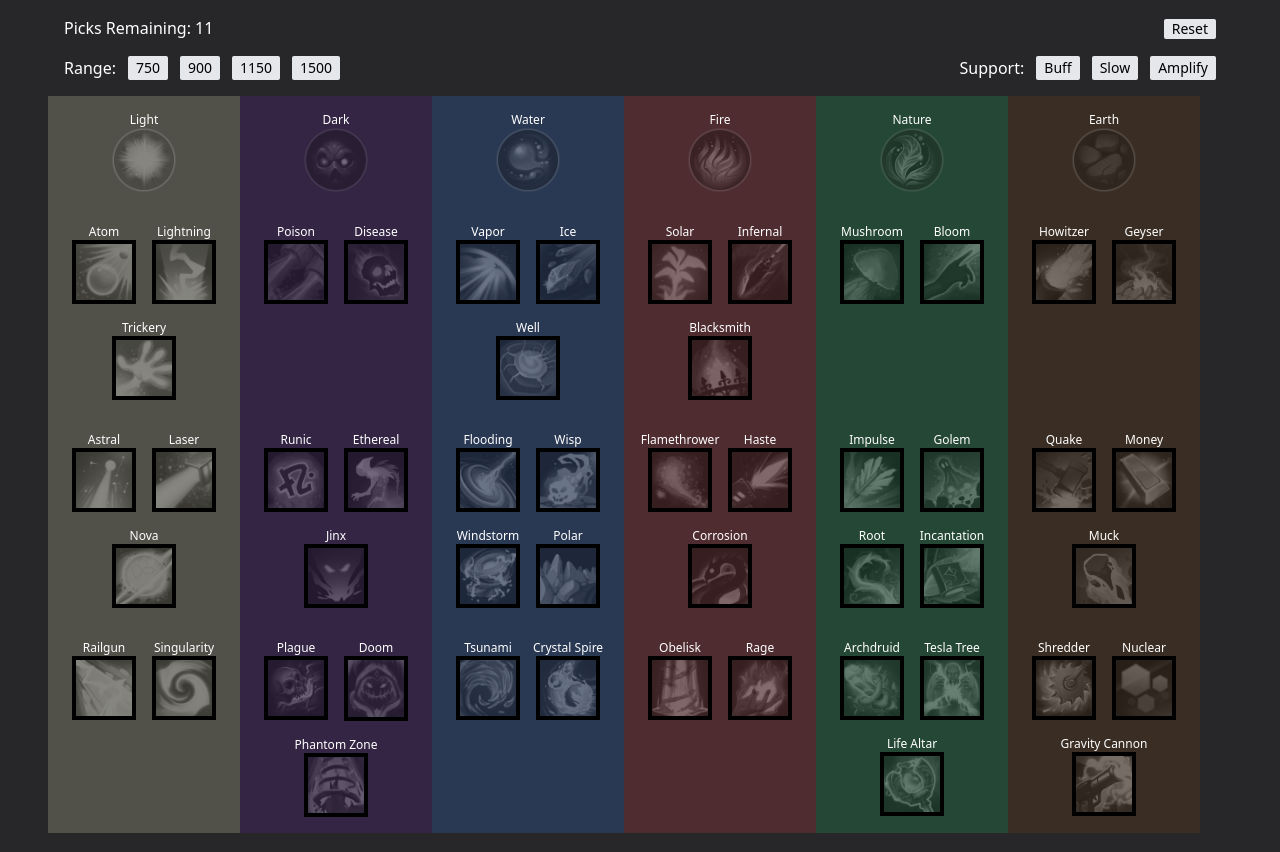
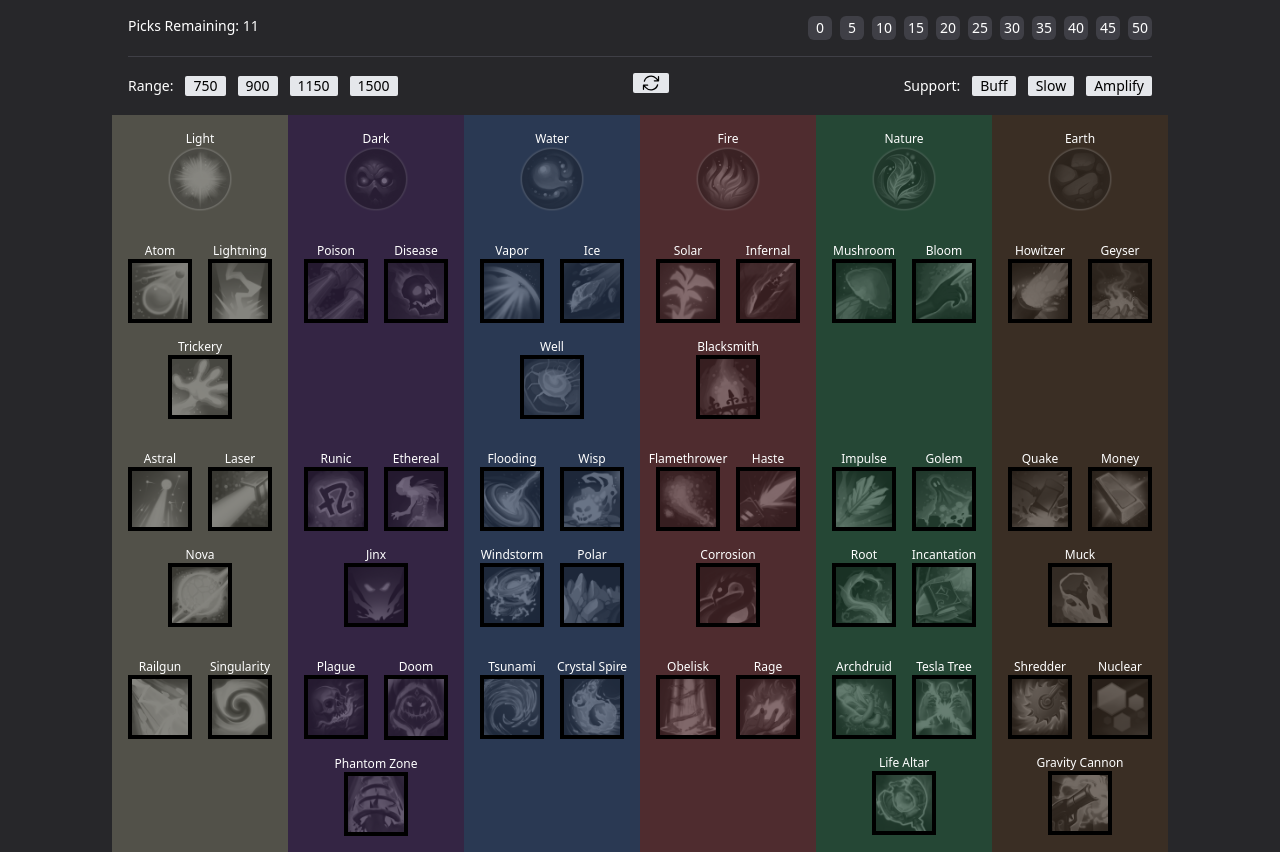
Before and after one commit to nicksheffield/elementtd2-towertable, a React (Vite) app: page / in a window 1280 px wide. Built offline with nearby package versions, Linux system fonts and the light colour scheme.

Commit message:
improve ui

```diff
--- a/src/App.tsx
+++ b/src/App.tsx
@@ -53,24 +53,30 @@ function App() {
 		<Context.Provider value={{ elements, setElements, hovered, setHovered, range, setRange, support, setSupport }}>
 			{/* <Overlay /> */}
 			<div className="flex flex-col gap-4 pt-4 h-screen">
-				<div className="flex flex-row justify-between max-w-6xl container mx-auto">
-					<div>Picks Remaining: {11 - elements.length}</div>
-					<div>
-						<button
-							className={'rounded-sm bg-gray-200 text-black px-2 text-sm font-medium'}
-							onClick={() => setElements([])}
-						>
-							Reset
-						</button>
+				<div className="flex flex-row justify-between max-w-5xl container mx-auto border-b border-zinc-700 pb-4">
+					<div className="text-sm">Picks Remaining: {11 - elements.length}</div>
+
+					<div className="flex items-center gap-2">
+						{[...Array(11)].fill(null).map((_, i) => (
+							<div
+								key={i}
+								className={clsx(
+									'text-sm font-medium w-6 h-6 rounded-md flex items-center justify-center',
+									elements[i] ? getElementText(elements[i]) : 'bg-zinc-700'
+								)}
+							>
+								{i * 5}
+							</div>
+						))}
 					</div>
 				</div>
-				<div className="flex flex-row justify-between max-w-6xl container mx-auto">
-					<div className="flex gap-3">
-						<div>Range:</div>
+				<div className="flex flex-row justify-between max-w-5xl container mx-auto">
+					<div className="flex gap-3 items-center">
+						<div className="text-sm">Range:</div>
 						<button
 							className={twMerge(
 								clsx(
-									'rounded-sm bg-gray-200 text-black px-2 text-sm font-medium',
+									'rounded-sm bg-gray-200 hover:bg-gray-300 text-black px-2 text-sm font-medium',
 									range === 750 && 'bg-red-500'
 								)
 							)}
@@ -81,7 +87,7 @@ function App() {
 						<button
 							className={twMerge(
 								clsx(
-									'rounded-sm bg-gray-200 text-black px-2 text-sm font-medium',
+									'rounded-sm bg-gray-200 hover:bg-gray-300 text-black px-2 text-sm font-medium',
 									range === 900 && 'bg-red-500'
 								)
 							)}
@@ -92,7 +98,7 @@ function App() {
 						<button
 							className={twMerge(
 								clsx(
-									'rounded-sm bg-gray-200 text-black px-2 text-sm font-medium',
+									'rounded-sm bg-gray-200 hover:bg-gray-300 text-black px-2 text-sm font-medium',
 									range === 1150 && 'bg-red-500'
 								)
 							)}
@@ -103,7 +109,7 @@ function App() {
 						<button
 							className={twMerge(
 								clsx(
-									'rounded-sm bg-gray-200 text-black px-2 text-sm font-medium',
+									'rounded-sm bg-gray-200 hover:bg-gray-300 text-black px-2 text-sm font-medium',
 									range === 1500 && 'bg-red-500'
 								)
 							)}
@@ -113,12 +119,34 @@ function App() {
 						</button>
 					</div>
 
-					<div className="flex gap-3">
-						<div>Support:</div>
+					<div>
+						<button
+							className={'rounded-sm bg-gray-200 hover:bg-gray-300 text-black px-2 text-sm font-medium'}
+							onClick={() => setElements([])}
+						>
+							<svg
+								xmlns="http://www.w3.org/2000/svg"
+								fill="none"
+								viewBox="0 0 24 24"
+								strokeWidth={1.5}
+								stroke="currentColor"
+								className="w-5 h-5"
+							>
+								<path
+									strokeLinecap="round"
+									strokeLinejoin="round"
+									d="M16.023 9.348h4.992v-.001M2.985 19.644v-4.992m0 0h4.992m-4.993 0l3.181 3.183a8.25 8.25 0 0013.803-3.7M4.031 9.865a8.25 8.25 0 0113.803-3.7l3.181 3.182m0-4.991v4.99"
+								/>
+							</svg>
+						</button>
+					</div>
+
+					<div className="flex gap-3 items-center">
+						<div className="text-sm">Support:</div>
 						<button
 							className={twMerge(
 								clsx(
-									'rounded-sm bg-gray-200 text-black px-2 text-sm font-medium',
+									'rounded-sm bg-gray-200 hover:bg-gray-300 text-black px-2 text-sm font-medium',
 									support === 'buff' && 'bg-green-500'
 								)
 							)}
@@ -129,7 +157,7 @@ function App() {
 						<button
 							className={twMerge(
 								clsx(
-									'rounded-sm bg-gray-200 text-black px-2 text-sm font-medium',
+									'rounded-sm bg-gray-200 hover:bg-gray-300 text-black px-2 text-sm font-medium',
 									support === 'slow' && 'bg-green-500'
 								)
 							)}
@@ -140,7 +168,7 @@ function App() {
 						<button
 							className={twMerge(
 								clsx(
-									'rounded-sm bg-gray-200 text-black px-2 text-sm font-medium',
+									'rounded-sm bg-gray-200 hover:bg-gray-300 text-black px-2 text-sm font-medium',
 									support === 'amplify' && 'bg-green-500'
 								)
 							)}
@@ -157,13 +185,6 @@ function App() {
 						<SectionRow getTowers={(element) => towers[element].filter((x) => x.elements.length === 2)} />
 						<SectionRow getTowers={(element) => towers[element].filter((x) => x.elements.length === 3)} />
 						<SectionRow getTowers={(element) => towers[element].filter((x) => x.elements.length === 4)} />
-					</div>
-					<div>
-						{elements.map((x, i) => (
-							<div key={i} className="text-sm font-medium">
-								{i * 5}: <span className={getElementText(x)}>{x}</span>
-							</div>
-						))}
 					</div>
 				</div>
 			</div>
@@ -308,7 +329,7 @@ const SectionRow = ({ getTowers }: { getTowers: (element: ElementName) => Tower[
 			{(Object.keys(towers) as ElementName[]).map((element) => (
 				<div
 					key={element}
-					className={`flex flex-row items-start flex-wrap justify-center content-start gap-4 w-48 p-4 ${getBackgroundColor(
+					className={`flex flex-row items-start flex-wrap justify-center content-start gap-4 w-44 py-4 px-0 ${getBackgroundColor(
 						element
 					)}`}
 				>
--- a/src/data.ts
+++ b/src/data.ts
@@ -73,16 +73,16 @@ export type Elements = ElementName[]
 
 export const getElementText = (element: ElementName) =>
 	element === 'light'
-		? 'text-yellow-100'
+		? 'bg-yellow-100 text-black'
 		: element === 'dark'
-		? 'text-purple-600'
+		? 'bg-purple-800 text-black'
 		: element === 'water'
-		? 'text-blue-500'
+		? 'bg-blue-500 text-black'
 		: element === 'fire'
-		? 'text-red-500'
+		? 'bg-red-500 text-black'
 		: element === 'nature'
-		? 'text-green-500'
-		: 'text-yellow-800'
+		? 'bg-green-500 text-black'
+		: 'bg-yellow-800 text-black'
 
 export const getElementStroke = (element: ElementName) =>
 	element === 'light'
```
